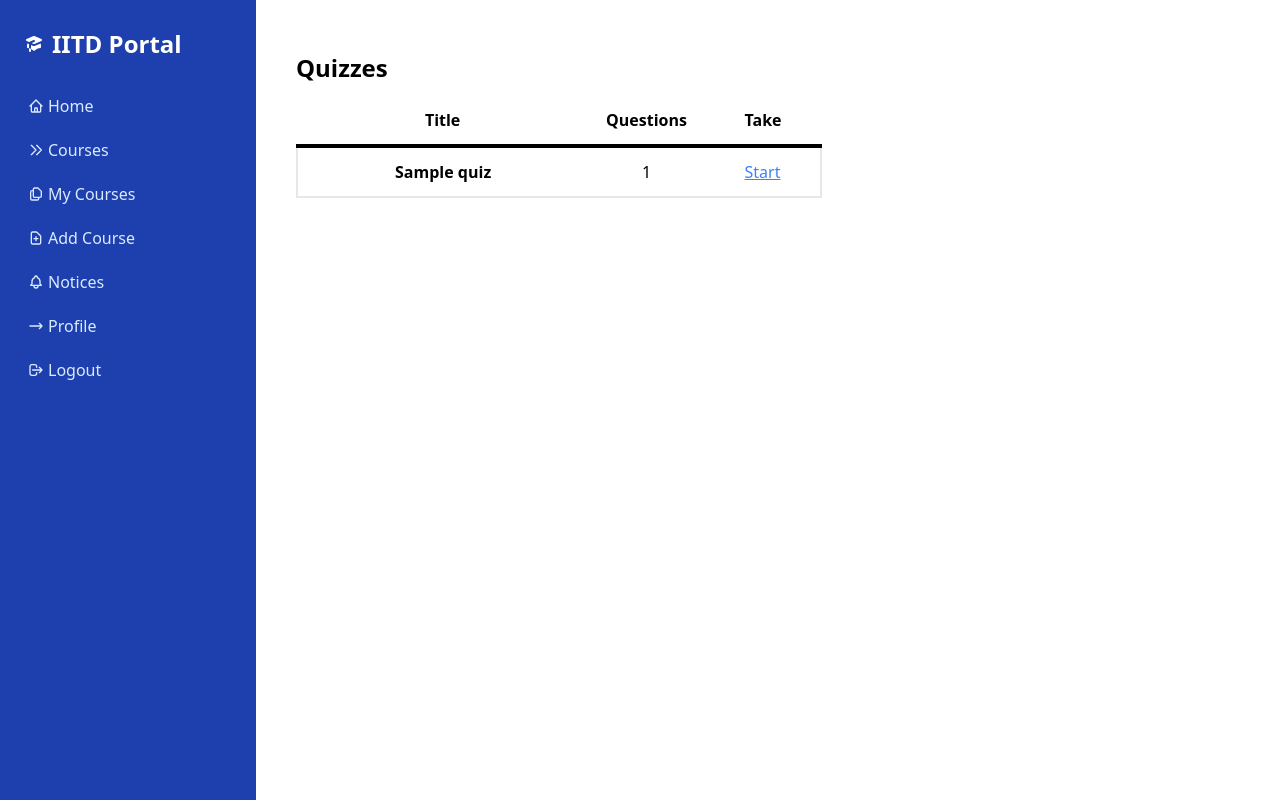
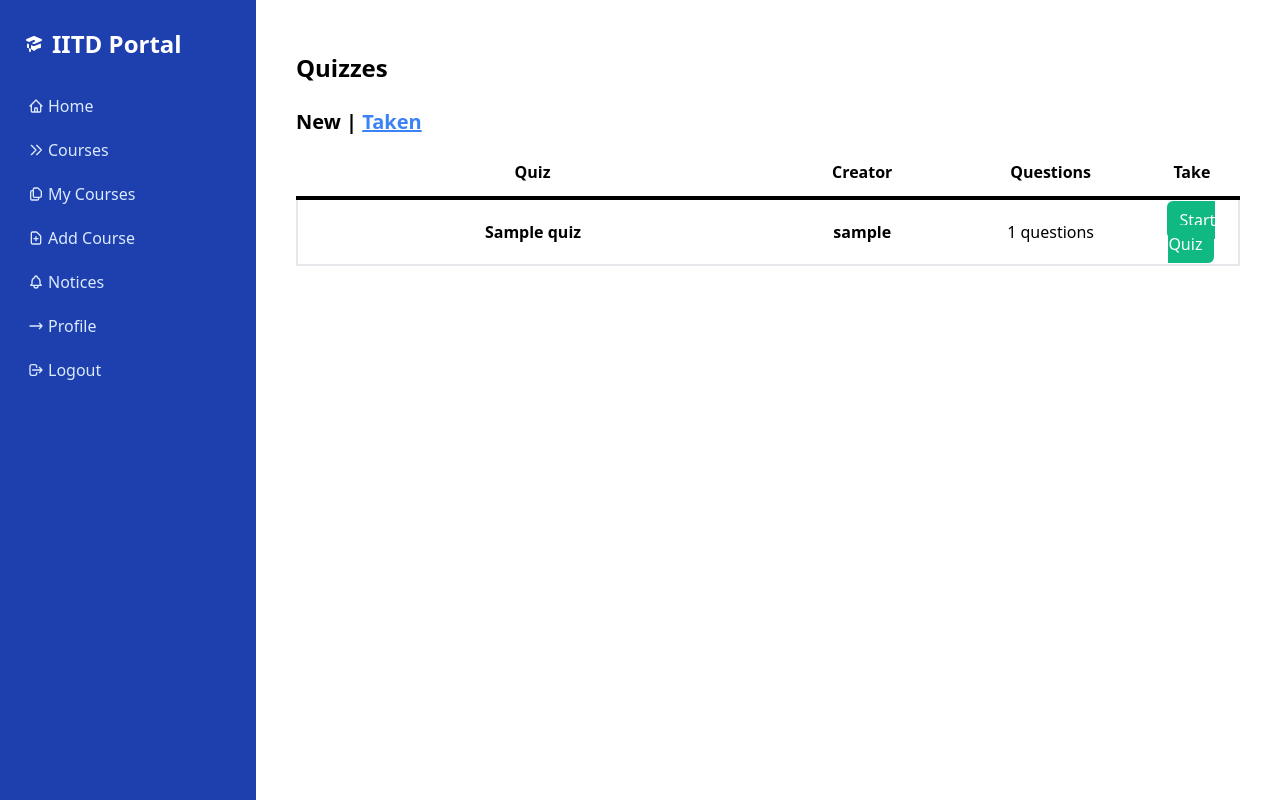
Before and after one commit to tsg-asya/student-portal, a Django app: page /quiz/students/ in a window 1280 px wide. Run offline with Django 3.2, Linux system fonts and the light colour scheme; a user stored in the database is signed in; tables that the repository leaves empty hold one stand-in row (values such as "Sample post"); some libraries are stand-ins or nearby versions.

Commit message:
student quiz part done

```diff
--- a/authy/models.py
+++ b/authy/models.py
@@ -95,6 +95,14 @@ class Student(models.Model):
         today = date.today()
         return today.year - self.birthdate.year - ((today.month, today.day) < (self.birthdate.month, self.birthdate.day))
 
+    def get_unanswered_questions(self, quiz):
+        answered_questions = self.quiz_answers \
+            .filter(answer__question__quiz=quiz) \
+            .values_list('answer__question__pk', flat=True)
+        questions = quiz.questions.exclude(
+            pk__in=answered_questions).order_by('text')
+        return questions
+
 
 class TakenQuiz(models.Model):
     student = models.ForeignKey(
--- a/quiz/templates/quiz/student/quiz_list.html
+++ b/quiz/templates/quiz/student/quiz_list.html
@@ -1,13 +1,15 @@
 {% extends "base.html" %}
 
-{% block title %} - Quizzes {% endblock title %}
+{% block title %} - New Quizzes {% endblock title %}
 
 {% block lcontent %}
 <h1 class="flex-1 text-2xl py-3 font-bold">Quizzes</h1>
+<h2 class="flex-1 text-xl py-3 font-bold">New | <a href="{% url 'students:taken_quiz_list' %}" class="underline text-blue-500 hover:text-blue-700">Taken</a></h2>
 <table class="table-fixed rounded">
     <thead class="border-b-4 border-black">
       <tr>
-        <th class="w-1/2 font-bold p-3">Title</th>
+        <th class="w-1/2 font-bold p-3">Quiz</th>
+        <th class="w-1/5 font-bold p-3">Creator</th>
         <th class="w-1/5 font-bold p-3">Questions</th>
         <th class="w-1/5 font-bold p-2">Take</th>
       </tr>
@@ -16,8 +18,9 @@
     {% for quiz in quizzes %}
       <tr class="border-2 border-gray-200">
         <td class="w-1/2 p-3 text-center font-semibold break-words">{{ quiz.name }}</td>
-        <td class="w-1/5 p-3 text-center break-words">{{ quiz.questions_count }}</td>
-        <td class="w-1/5 p-2 text-center"><a href="#" class="underline text-blue-500 hover:text-blue-700">Start</a></td>
+        <td class="w-1/5 p-3 text-center font-semibold break-words">{{ quiz.owner }}</td>
+        <td class="w-1/5 p-3 text-center break-words">{{ quiz.questions_count }} questions</td>
+        <td class="w-1/5 p-2 text-center"><a href="{% url 'students:take_quiz' quiz.pk %}" class="w-36 bg-green-500 hover:bg-green-600 px-3 py-2 mt-2 rounded-md text-white">Start Quiz</a></td>
       </tr>
       {% endfor %}
     </tbody>
--- a/quiz/templates/quiz/teacher/quiz_change_list.html
+++ b/quiz/templates/quiz/teacher/quiz_change_list.html
@@ -3,7 +3,8 @@
 {% block title %} - Quizzes {% endblock title %}
 
 {% block lcontent %}
-<h1 class="flex-1 text-2xl py-3 font-bold">My Quizzes - Max(20)</h1>
+<h1 class="flex-1 text-2xl py-3 font-bold">My Quizzes </h1>
+<a href="{% url 'teachers:quiz_add' %}" class="w-24 bg-indigo-500 hover:bg-indigo-600 px-3 py-2 mt-2 rounded-md text-white">Create Quiz</a>
 <table class="table-fixed rounded">
     <thead class="border-b-4 border-black">
       <tr>
--- a/quiz/urls.py
+++ b/quiz/urls.py
@@ -4,6 +4,8 @@ from quiz.views import student, teacher
 urlpatterns = [
     path('students/', include(([
         path('', student.QuizListView.as_view(), name='quiz_list'),
+        path('taken/', student.TakenQuizListView.as_view(), name='taken_quiz_list'),
+        path('quiz/<int:pk>/', student.take_quiz, name='take_quiz'),
     ], 'quiz'), namespace='students')),
 
     path('teachers/', include(([
--- a/quiz/views/student.py
+++ b/quiz/views/student.py
@@ -1,7 +1,16 @@
 from django.views.generic import CreateView, ListView, UpdateView
 from django.db.models import Count
-from authy.decorators import student_required, teacher_required
-from authy.mixins import StudentLoginMixin, TeacherLoginMixin
+from authy.decorators import student_required
+from authy.mixins import StudentLoginMixin
+from authy.models import Quiz, TakenQuiz
+from django.contrib import messages
+from django.contrib.auth.decorators import login_required
+from django.db import transaction
+from django.db.models import Count
+from django.shortcuts import get_object_or_404, redirect, render
+from django.views.generic import CreateView, ListView, UpdateView
+
+from ..forms import TakeQuizForm
 from authy.models import Quiz, TakenQuiz
 
 
@@ -14,8 +23,65 @@ class QuizListView(StudentLoginMixin, ListView):
     def get_queryset(self):
         student = self.request.user.student
         student_degree_batch = student.degree_batch
-        # taken_quizzes = student.quizzes.values_list('pk', flat=True)
+        taken_quizzes = student.quizzes.values_list('pk', flat=True)
         queryset = Quiz.objects.filter(subject=student_degree_batch) \
+            .exclude(pk__in=taken_quizzes) \
             .annotate(questions_count=Count('questions')) \
             .filter(questions_count__gt=0)
         return queryset
+
+
+@login_required
+@student_required
+def take_quiz(request, pk):
+    quiz = get_object_or_404(Quiz, pk=pk)
+    student = request.user.student
+
+    if student.quizzes.filter(pk=pk).exists():
+        return render(request, 'students/taken_quiz.html')
+
+    total_questions = quiz.questions.count()
+    unanswered_questions = student.get_unanswered_questions(quiz)
+    total_unanswered_questions = unanswered_questions.count()
+    progress = 100 - \
+        round(((total_unanswered_questions - 1) / total_questions) * 100)
+    question = unanswered_questions.first()
+
+    if request.method == 'POST':
+        form = TakeQuizForm(question=question, data=request.POST)
+        if form.is_valid():
+            with transaction.atomic():
+                student_answer = form.save(commit=False)
+                student_answer.student = student
+                student_answer.save()
+                if student.get_unanswered_questions(quiz).exists():
+                    return redirect('students:take_quiz', pk)
+                else:
+                    correct_answers = student.quiz_answers.filter(
+                        answer__question__quiz=quiz, answer__is_correct=True).count()
+                    score = round(
+                        (correct_answers / total_questions) * 100.0, 2)
+                    TakenQuiz.objects.create(
+                        student=student, quiz=quiz, score=score)
+                    return redirect('students:quiz_list')
+    else:
+        form = TakeQuizForm(question=question)
+
+    return render(request, 'quiz/student/take_quiz_form.html', {
+        'quiz': quiz,
+        'question': question,
+        'form': form,
+        'progress': progress
+    })
+
+
+class TakenQuizListView(StudentLoginMixin, ListView):
+    model = TakenQuiz
+    context_object_name = 'taken_quizzes'
+    template_name = 'quiz/student/taken_quiz_list.html'
+
+    def get_queryset(self):
+        queryset = self.request.user.student.taken_quizzes \
+            .select_related('quiz', 'quiz__subject') \
+            .order_by('quiz__name')
+        return queryset
```
Also changed, not shown: quiz/forms.py (+18 -1 lines), quiz/templates/quiz/student/take_quiz_form.html (added, +18 -0 lines), quiz/templates/quiz/student/taken_quiz_list.html (added, +26 -0 lines).
